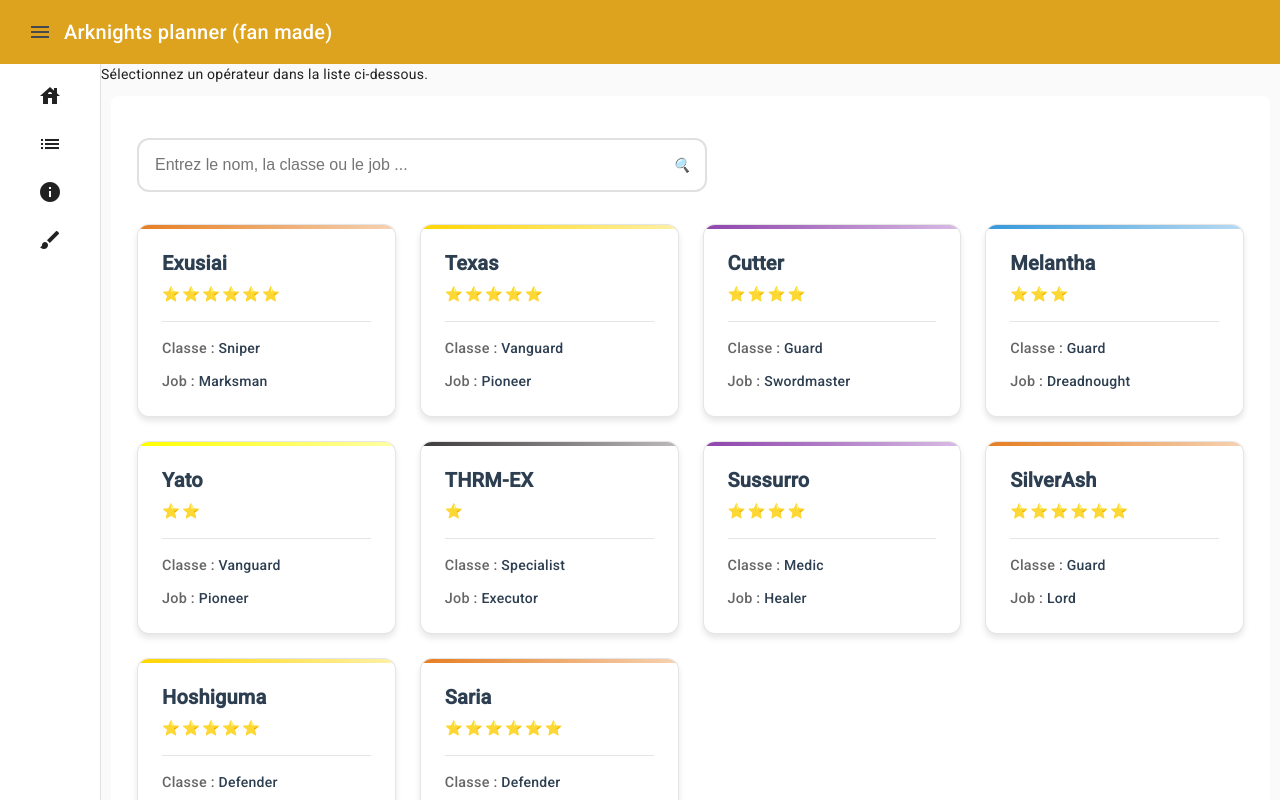
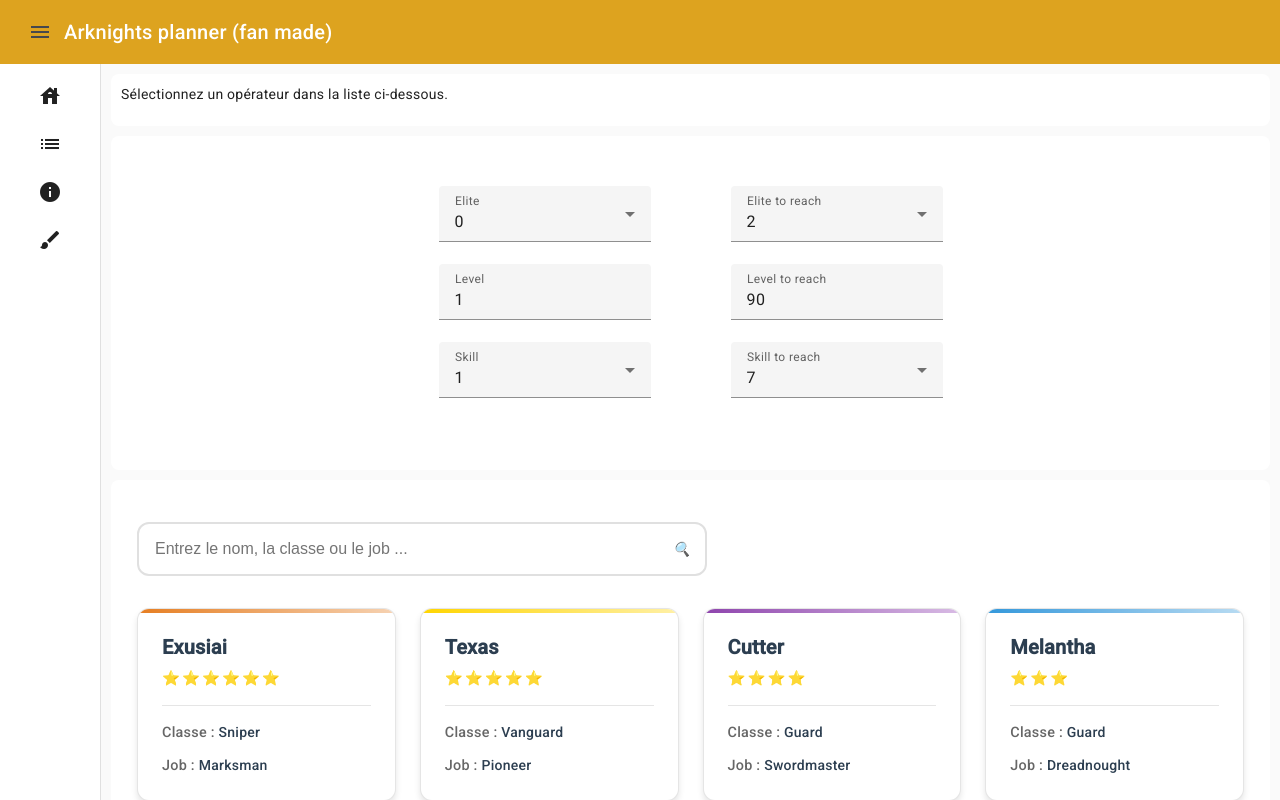
Before and after one commit to Kylian-conraux/plannerForArknights, an Angular app: page /planner in a window 1280 px wide. Built offline with nearby package versions, Linux system fonts and the light colour scheme; data requests are answered from the project's data file.

Commit message:
adding the progression component to the planner

```diff
--- a/src/app/features/planner/planner.component.html
+++ b/src/app/features/planner/planner.component.html
@@ -3,7 +3,9 @@
     <p *ngIf="!operator">Sélectionnez un opérateur dans la liste ci-dessous.</p>
 </div>
 
-<div></div>
+<div class="container-operator-progression">
+    <app-progression-configurator [formGroup]="formGroup" (formChange)="onFormChange($event)"></app-progression-configurator>
+</div>
 
 
 <div class="container-operator-list">
--- a/src/app/features/planner/planner.component.scss
+++ b/src/app/features/planner/planner.component.scss
@@ -4,3 +4,17 @@
     margin: 10px;
     padding: 10px;
 }
+
+.container-operator-progression{
+    background: white;
+    border-radius: 8px;
+    margin: 10px;
+    padding: 10px;
+}
+
+.container-operator-slected{
+    background: white;
+    border-radius: 8px;
+    margin: 10px;
+    padding: 10px;
+}
--- a/src/app/features/planner/planner.component.ts
+++ b/src/app/features/planner/planner.component.ts
@@ -1,16 +1,17 @@
 import { Component } from '@angular/core';
 import { CommonModule } from '@angular/common';
+import { FormGroup, FormBuilder, ReactiveFormsModule } from '@angular/forms';
 
 import { Operator } from '../../data/models/operator/operator.model';
 import { OperatorService } from '../../core/services/operator.service';
 import { FilterContainerComponent } from "../../core/components/filter-container/filter-container.component";
 import { OperatorListComponent } from '../../core/components/shared/operator-list/operator-list.component';
 import { BaseOperatorListPageComponent } from '../../core/components/shared/base-page-operator-list/base-operator-list-page.component';
-
+import { ProgressionConfiguratorComponent } from '../../core/components/shared/planner/progression-configurator/progression-configurator.component';
 
 @Component({
   selector: 'app-planner',
-  imports: [OperatorListComponent, FilterContainerComponent, CommonModule],
+  imports: [OperatorListComponent, FilterContainerComponent, CommonModule, ReactiveFormsModule, ProgressionConfiguratorComponent],
   templateUrl: './planner.component.html',
   styleUrl: './planner.component.scss'
 })
@@ -18,11 +19,25 @@ export class PlannerComponent extends BaseOperatorListPageComponent {
 
   operator: Operator | undefined = undefined;
 
-  constructor(operatorService: OperatorService) {
+  formGroup!: FormGroup;
+
+  constructor(operatorService: OperatorService, private fBuilder: FormBuilder) {
     super(operatorService);
+    this.formGroup = this.fBuilder.group({
+      level: [1],
+      elite: [0],
+      skill: [1],
+      levelToReach: [90],
+      eliteToReach: [2],
+      skillToReach: [7]
+    });
   }
 
   onTileClick(operator: Operator): void {
     this.operator = operator;
   }
+
+  onFormChange(event: Event): void {
+    console.log('form changed', event);
+  }
 }
```
